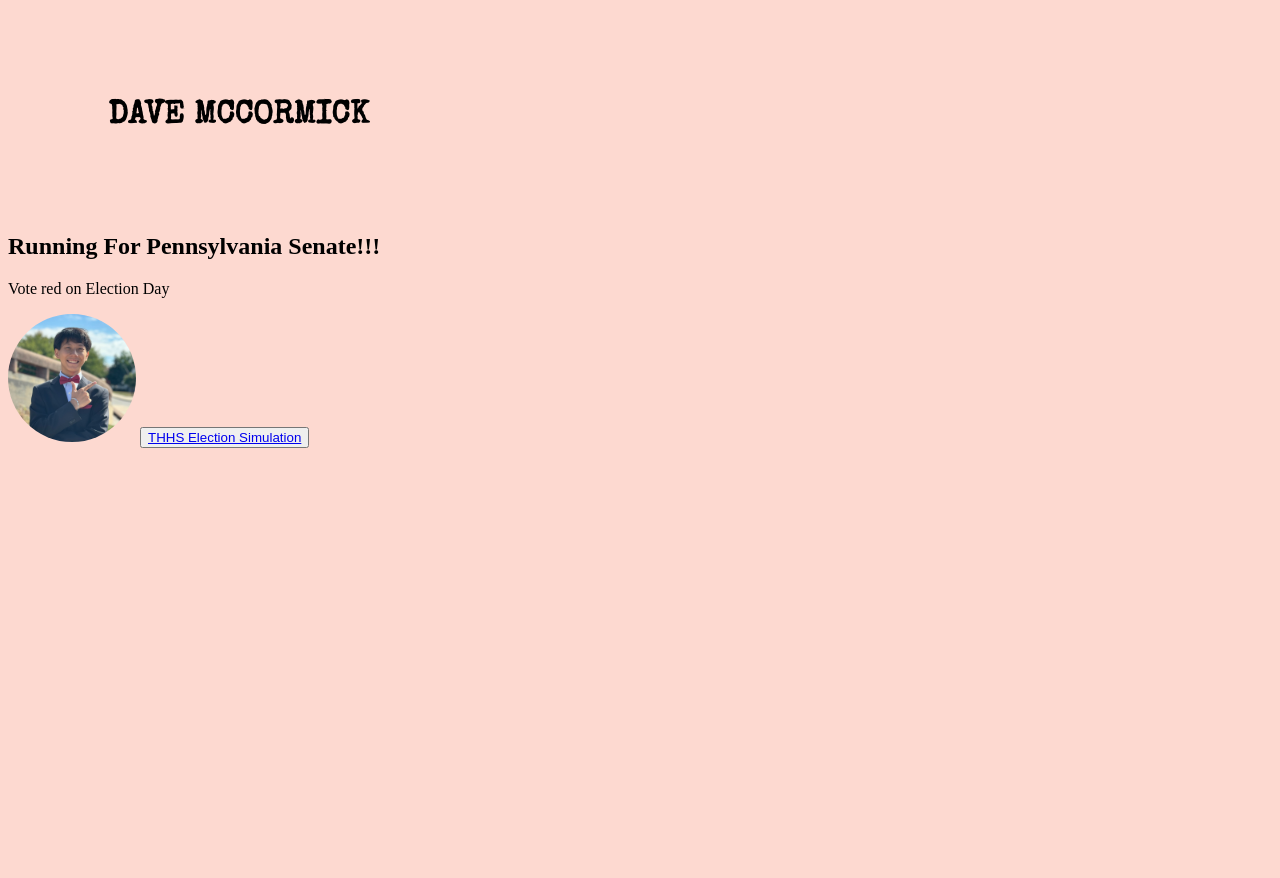
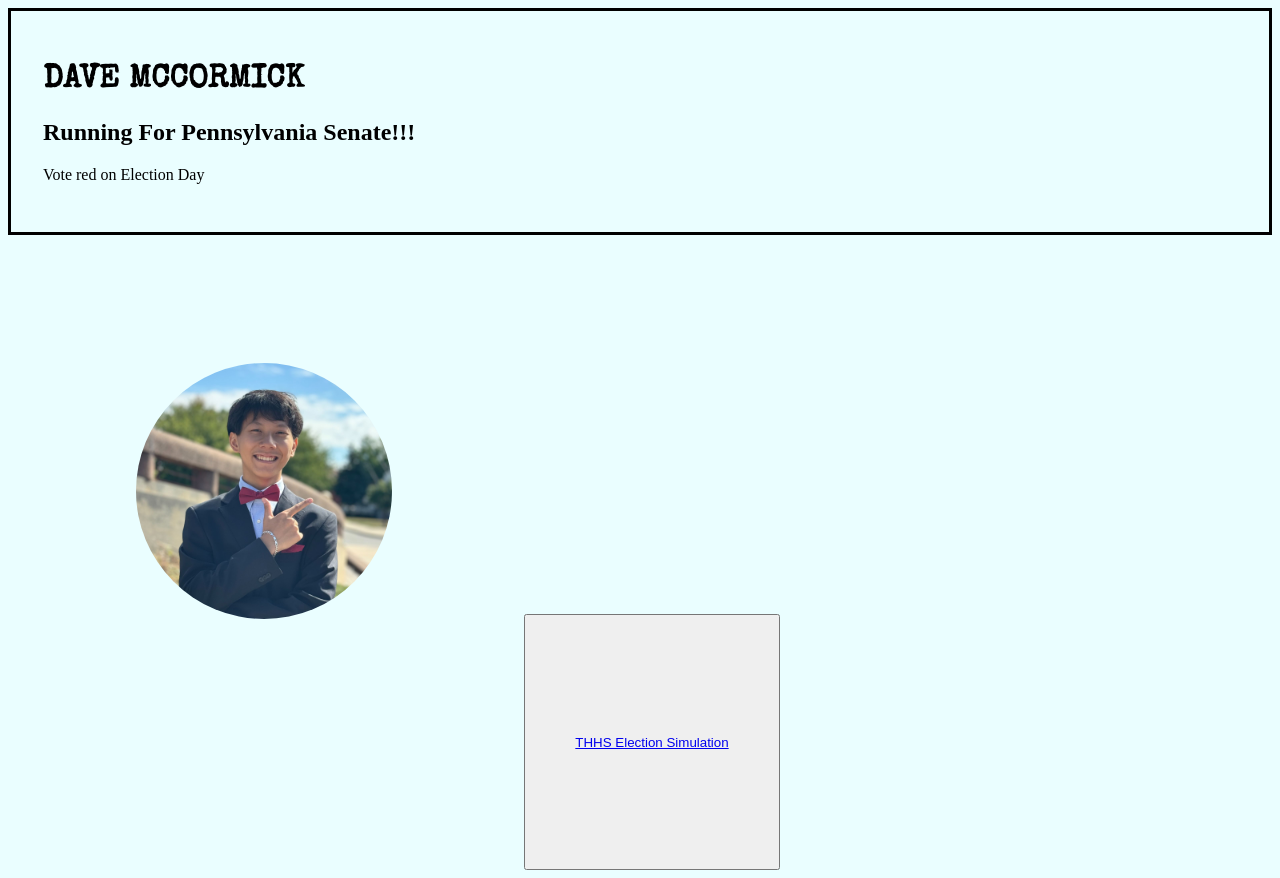
Before and after one commit to Freddy-Y/thhs-sim-mccormick, a website: page index.html in a window 1280 px wide. Before the commit the page ends 800 px from the top, so only its background shows below. Drawn offline with nearby package versions, Linux system fonts and the light colour scheme.

Commit message:
finalized bobadrops submission

```diff
--- a/index.html
+++ b/index.html
@@ -9,17 +9,19 @@
     />
   </head>
 
-  <body style="background-color: #fdd9d0">
-    <h1 style="font-family: Special Elite; margin: 100px">DAVE MCCORMICK</h1>
-    <h2>Running For Pennsylvania Senate!!!</h2>
-    <p>Vote red on Election Day</p>
+  <body style="background-color: #eafeff; color: #000000">
+    <div style="border: solid; padding: 32px">
+      <h1 style="font-family: Special Elite">DAVE MCCORMICK</h1>
+      <h2>Running For Pennsylvania Senate!!!</h2>
+      <p>Vote red on Election Day</p>
+    </div>
 
     <img
-      style="width: 128px; height: 128px; border-radius: 64px"
+      style="width: 256px; height: 256px; border-radius: 512px; padding: 128px"
       src="\image_123650291.JPG"
     />
 
-    <button><a href="https://elections.townsendharris.org/">THHS Election Simulation</a></button>
+    <button style="height: 256px; width: 256px"><a href="https://elections.townsendharris.org/">THHS Election Simulation</a></button>
 
   </body>
 </html>
```
